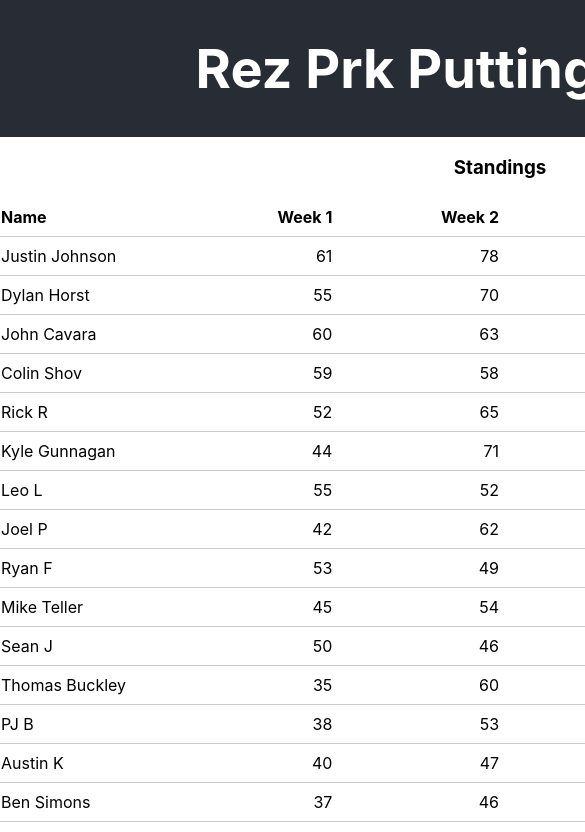
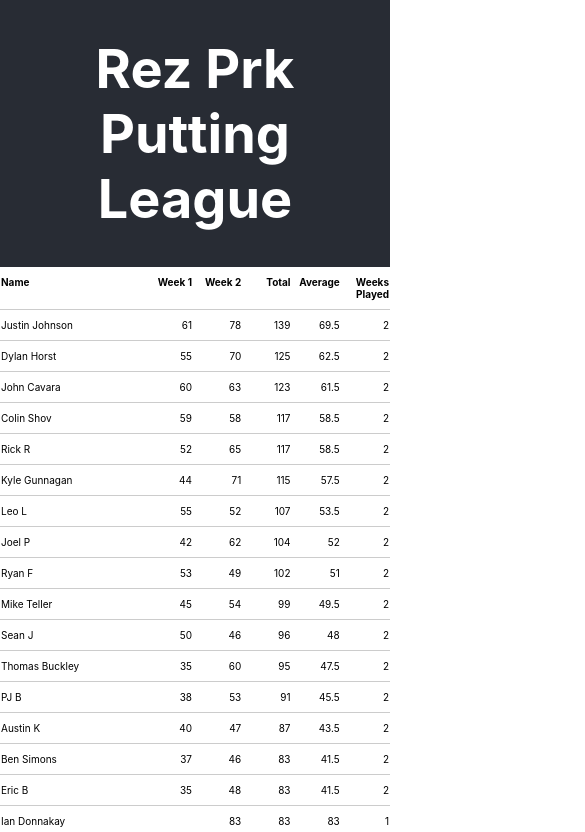
Before and after one commit to cshov/rez-prk-putting-league, a React (Create React App) app: page / in a window 390 px wide. Shown: the top 832 px of the page, 585 px wide, since content can reach past the window. Built offline with nearby package versions, Linux system fonts and the light colour scheme.

Commit message:
basic responsive styles

```diff
--- a/src/App.css
+++ b/src/App.css
@@ -1,6 +1,6 @@
 .App {
   text-align: center;
-  width: 1000px;
+  max-width: 1000px;
   margin: 0 auto;
 }
 
@@ -30,10 +30,6 @@ h1 {
   color: white;
 }
 
-.App-link {
-  color: #61dafb;
-}
-
 @keyframes App-logo-spin {
   from {
     transform: rotate(0deg);
--- a/src/standings/Standings.css
+++ b/src/standings/Standings.css
@@ -8,6 +8,19 @@ table {
     display: flex;
     flex-direction: column;
     margin-bottom: 32px;
+    font-size: 14px;
+}
+
+@media only screen and (max-width: 800px) {
+    table {
+        font-size: 12px;
+    }
+}
+
+@media only screen and (max-width: 600px) {
+    table {
+        font-size: 10px;
+    }
 }
 
 table tr {
@@ -25,5 +38,6 @@ table tr th, table tr td {
 }
 
 table tr th:first-child, table tr td:first-child {
+    flex: 3;
     text-align: left;
 }
--- a/src/standings/Standings.tsx
+++ b/src/standings/Standings.tsx
@@ -8,7 +8,7 @@ function Standings() {
 
     return (
         <div className="standingsWrapper">
-            <h3>Standings</h3>
+            {/*<h3>Standings</h3>*/}
             <table>
                 <tr>
                    <th>Name</th>
```
